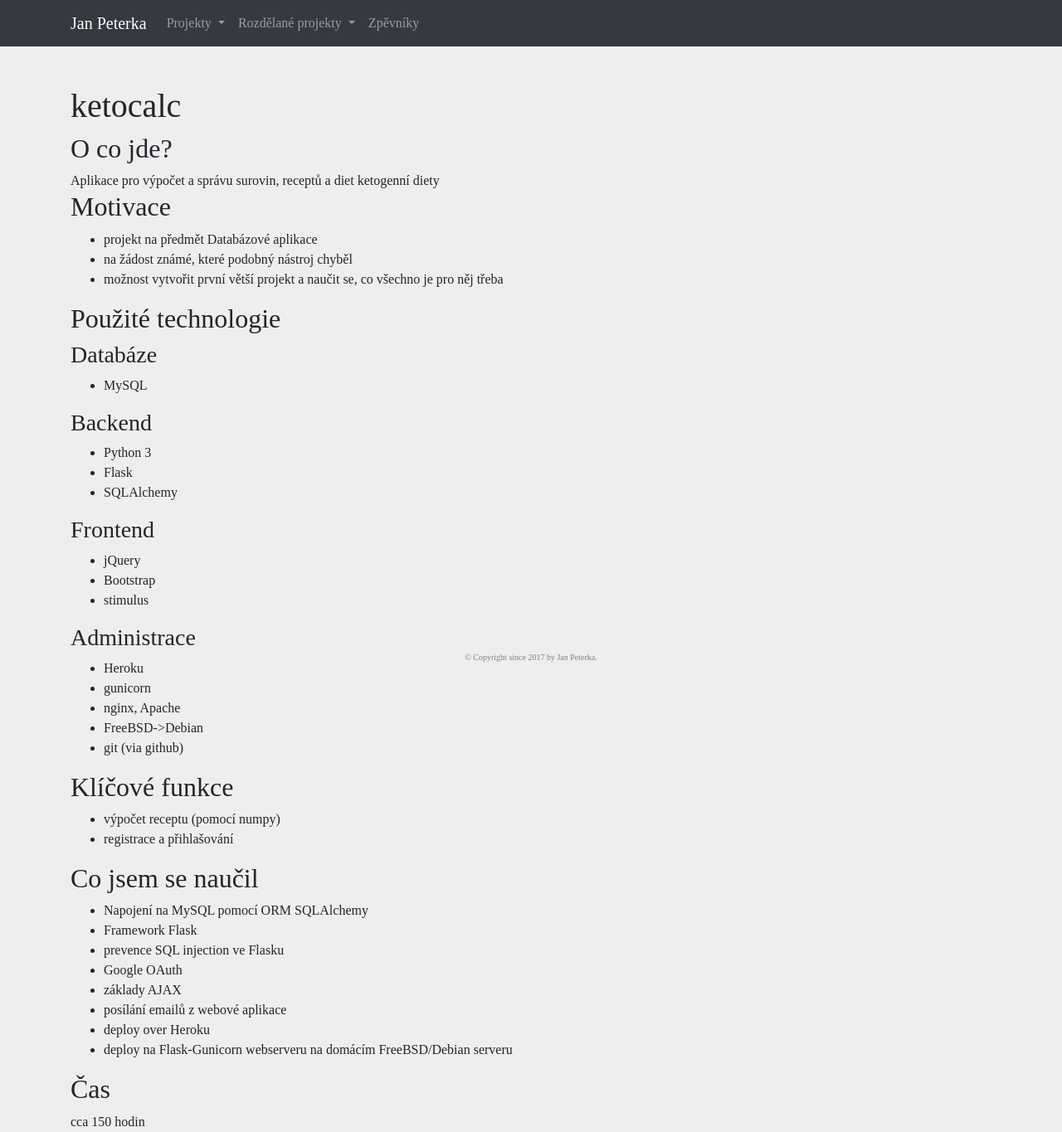
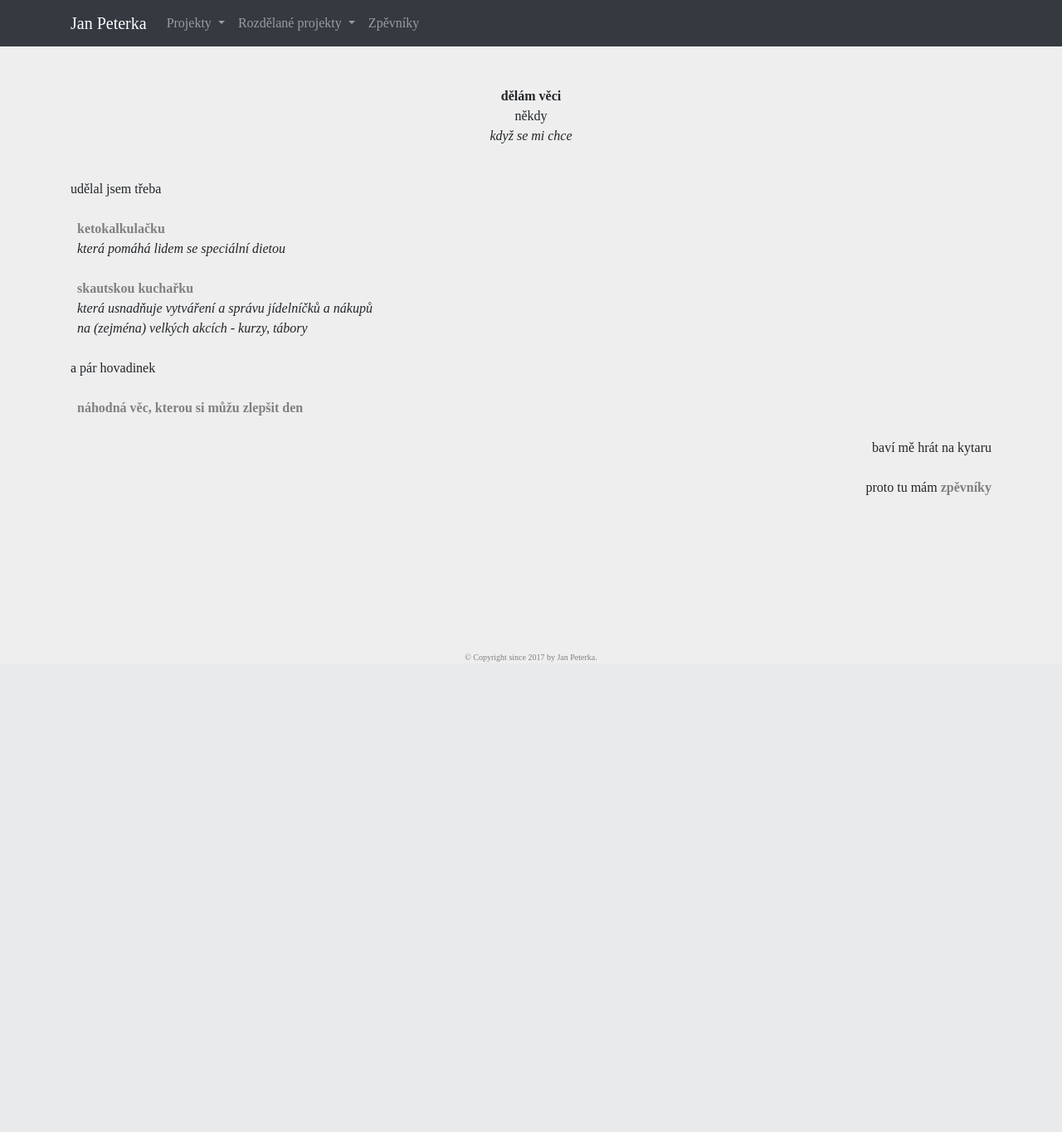
Before and after one commit to janpeterka/profile, a Flask app: page /portfolio in a window 1280 px wide. Shown: the whole page at 83% size. After the commit the page ends 798 px from the top, so only its background shows below. Run offline with Flask 2, Linux system fonts and the light colour scheme; some libraries are stand-ins or nearby versions.

Commit message:
Add portfolio clear code

```diff
--- a/app/__init__.py
+++ b/app/__init__.py
@@ -6,7 +6,6 @@ from flask_migrate import Migrate
 from flask_security import Security, SQLAlchemyUserDatastore
 
 from flask_charts import GoogleCharts
-# from flask_babelex import Babel
 
 
 # mail = Mail()
@@ -14,11 +13,10 @@ db = SQLAlchemy()
 migrate = Migrate()
 security = Security()
 charts = GoogleCharts()
-# babel = Babel()
 
 
-from app.blueprints.auth.models.roles import Role
-from app.blueprints.auth.models.users import User
+from app.blueprints.auth.models.roles import Role  # noqa: E402
+from app.blueprints.auth.models.users import User  # noqa: E402
 
 user_datastore = SQLAlchemyUserDatastore(db, User, Role)
 
--- a/app/blueprints/auth/controllers/auth.py
+++ b/app/blueprints/auth/controllers/auth.py
@@ -8,6 +8,7 @@ from flask import Blueprint
 
 auth_blueprint = Blueprint("auth", __name__)
 
+
 # MAIN
 @auth_blueprint.route("/user", methods=["GET"])
 def main():
--- a/app/blueprints/main/controllers/main.py
+++ b/app/blueprints/main/controllers/main.py
@@ -15,23 +15,18 @@ main_blueprint = Blueprint("main", __name__)
 
 
 # MAIN
-@main_blueprint.route("/", methods=["GET"])
+@main_blueprint.route("/")
 def main():
     return template("main/dashboard.html.j2")
 
 
-@main_blueprint.route("/newsletter", methods=["GET"])
-def show_newsletter():
-    return template("main/newsletter_subscribe.html.j2")
-
-
-@main_blueprint.route("/portfolio", methods=["GET"])
+@main_blueprint.route("/portfolio")
 def show_portfolio():
     return template("main/portfolio.html.j2")
 
 
-@main_blueprint.route("/songbooks", methods=["GET"])
-@main_blueprint.route("/zpevniky", methods=["GET"])
+@main_blueprint.route("/songbooks")
+@main_blueprint.route("/zpevniky")
 def show_songbooks():
     folders = [
         Folder(folder[0])
@@ -50,7 +45,7 @@ def show_songbooks():
     return template("main/songbooks.html.j2", folders=folders)
 
 
-@main_blueprint.route("/songbooks/<filename>", methods=["GET"])
+@main_blueprint.route("/songbooks/<filename>")
 def download_songbook_file(filename):
     return send_file(
         SONGBOOKS_DIR + filename.split(".")[0] + "/" + filename,
@@ -58,17 +53,23 @@ def download_songbook_file(filename):
     )
 
 
-@main_blueprint.route("/studentske_projekty", methods=["GET"])
+@main_blueprint.route("/studenti")
+@main_blueprint.route("/studentske_projekty")
 def show_student_projects():
     return template("main/student_projects.html.j2")
 
 
-@main_blueprint.route("/better", methods=["GET"])
+@main_blueprint.route("/better")
 def show_better_life():
     import datetime
     from ..better_life_tasks import tasks
     from ..better_life_tasks import predictions
-    date_as_int = int(datetime.date.today().strftime('%Y%m%d'))
+
+    date_as_int = int(datetime.date.today().strftime("%Y%m%d"))
     today_task = tasks[date_as_int % len(tasks)]
     today_prediction = predictions[date_as_int % len(predictions)]
-    return template("main/better_life.html.j2", today_task=today_task, today_prediction=today_prediction)
+    return template(
+        "main/better_life.html.j2",
+        today_task=today_task,
+        today_prediction=today_prediction,
+    )
--- a/app/templates/base.html.j2
+++ b/app/templates/base.html.j2
@@ -4,6 +4,8 @@
 {% block head %}
     <meta charset="UTF-8">
     <meta http-equiv="X-UA-Compatible" content="IE=edge">
+    <meta name="viewport" content="width=device-width, initial-scale=1, shrink-to-fit=no">
+
 
     {% block links %}
         <!-- Bootstrap -->
@@ -32,7 +34,7 @@
 {% endblock head %}
 </head>
 <body>
-    <div id="content">
+    <div id="content container">
     	{% block content %}{% endblock %}
     </div>
     <div id="footer" class="footer">
--- a/app/templates/main/dashboard.html.j2
+++ b/app/templates/main/dashboard.html.j2
@@ -1,9 +1,8 @@
 {% extends "base.html.j2" %}
-{% block title %}Jan Peterka{% endblock %}
+{% block title %} jan peterka {% endblock %}
 {% block script %}{% endblock %}
 
 {% block content %}
 	{% include('navbar.html.j2') %}
-    <div class="container">
-    </div>
+    <div class="container"></div>
 {% endblock %}
--- a/app/templates/main/portfolio.html.j2
+++ b/app/templates/main/portfolio.html.j2
@@ -1,78 +1,72 @@
 {% extends "base.html.j2" %}
-{% block title %}
-    Portfolio
-{% endblock %}
+{% block title %} portfolio {% endblock %}
 
 {% block content %}
     {% include('navbar.html.j2') %}
-    <div class="container">
-        <div class="main">
-            {% import "portfolio_item.html.j2" as item %}
+    <div class="container mt-5">
+        <div class="mt-5">
+            <div style="text-align: center;">
+                <span style="font-weight: bold;"> dělám věci </span> <br>
+                <span > někdy </span> <br>
+                <em> když se mi chce </em> <br>
+                <br>
+            </div>
 
-            <div class="portfolio-item">
-                {{ item.title(
-                    "ketocalc"
-                    )
-                }}
+            <div class="mt-3" style="text-align: left;">
+                <span> udělal jsem třeba </span><br>
 
-                {{ item.about(
-                    "Aplikace pro výpočet a správu surovin, receptů a diet ketogenní diety"
-                    )
-                }}
+                <br>
 
-                {{ item.motivation([
-                    "projekt na předmět Databázové aplikace",
-                    "na žádost známé, které podobný nástroj chyběl",
-                    "možnost vytvořit první větší projekt a naučit se, co všechno je pro něj třeba"
-                    ])
-                }}
+                <span class="ml-2">
+                    <a href="ketokalkulacka.cz" style="color: grey;">
+                        <strong> ketokalkulačku </strong>
+                    </a>
+                </span><br>
+                <span class="ml-2 font-italic">
+                    která pomáhá lidem se speciální dietou
+                </span><br>
 
-                {{ item.technology({
-                    "Databáze": [
-                        "MySQL"
-                        ],
-                    "Backend": [
-                        "Python 3",
-                        "Flask",
-                        "SQLAlchemy"
-                        ],
-                    "Frontend": [
-                        "jQuery",
-                        "Bootstrap",
-                        "stimulus"
-                        ],
-                    "Administrace": [
-                        "Heroku",
-                        "gunicorn",
-                        "nginx, Apache",
-                        "FreeBSD->Debian",
-                        "git (via github)"
-                        ]
-                 })
-                }}
+                <br>
 
-                {{ item.functions([
-                        "výpočet receptu (pomocí numpy)",
-                        "registrace a přihlašování"
-                    ])
-                }}
+                <span class="ml-2">
+                    <a href="skautskakucharka.cz" style="color: grey;">
+                        <strong> skautskou kuchařku </strong>
+                    </a>
+                </span><br>
+                <span class="ml-2 font-italic">
+                    která usnadňuje vytváření a správu jídelníčků a nákupů
+                </span><br>
+                <span class="ml-2 font-italic">
+                    na (zejména) velkých akcích - kurzy, tábory
+                </span><br>
 
-                {{ item.learned([
-                    "Napojení na MySQL pomocí ORM SQLAlchemy",
-                    "Framework Flask",
-                    "prevence SQL injection ve Flasku",
-                    "Google OAuth",
-                    "základy AJAX",
-                    "posílání emailů z webové aplikace",
-                    "deploy over Heroku",
-                    "deploy na Flask-Gunicorn webserveru na domácím FreeBSD/Debian serveru"
-                    ])
-                }}
+                <br>
 
-                {{ item.time(
-                    "cca 150 hodin"
-                    )
-                }}
+                <span> a pár hovadinek </span><br>
+
+                <br>
+
+                <span class="ml-2">
+                    <a href="{{url_for('main.show_better_life')}}" style="color: grey;">
+                        <strong> náhodná věc, kterou si můžu zlepšit den </strong>
+                    </a>
+                </span><br>
+
+            </div>
+
+            <div class="mt-4" style="text-align: right;">
+                <span> baví mě hrát na kytaru </span><br>
+
+                <br>
+
+                <span class="ml-2">
+                    proto tu mám
+                    <a href="{{ url_for('main.show_songbooks') }}" style="color: grey;">
+                        <strong> zpěvníky </strong>
+                    </a>
+                </span><br>
+
+                <br>
             </div>
         </div>
     </div>
--- a/app/templates/main/portfolio_item.html.j2
+++ /dev/null
@@ -1,66 +0,0 @@
-
-
-            {% macro title(text) %}
-                <h1>{{ text }}</h1>
-            {% endmacro %}
-
-            {% macro about(text) %}
-                <div class="portfolio-about">
-                    <h2>O co jde?</h2>
-                    {{ text }}
-                </div>
-            {% endmacro %}
-
-            {% macro motivation(items) %}
-            <div class="portfolio-motivation">
-                <h2>Motivace</h2>
-                <ul>
-                    {% for item in items %}
-                        <li>{{ item }}</li>
-                    {% endfor %}
-                </ul>
-            </div>
-            {% endmacro %}
-
-
-            {% macro technology(dict) %}
-            <div class="portfolio-technology">
-                <h2>Použité technologie</h2>
-                {% for key, value in dict.items() %}
-                    <h3>{{ key }}</h3>
-                    <ul>
-                    {% for item in value %}
-                        <li>{{ item }}</li>
-                    {% endfor %}
-                    </ul>
-                {% endfor %}
-            </div>
-            {% endmacro %}
-
-            {% macro functions(items) %}
-            <div class="portfolio-functions">
-                <h2>Klíčové funkce</h2>
-                <ul>
-                    {% for item in items %}
-                        <li>{{ item }}</li>
-                    {% endfor %}
-                </ul>
-            </div>
-            {% endmacro %}
-
-            {% macro learned(items) %}
-            <div class="portfolio-learned">
-                <h2>Co jsem se naučil</h2>
-                <ul>
-                    {% for item in items %}
-                        <li>{{ item }}</li>
-                    {% endfor %}
-                </ul>
-            {% endmacro %}
-
-            {% macro time(text) %}
-                <div class="portfolio-time">
-                    <h2>Čas</h2>
-                    {{ text }}
-                </div>
-            {% endmacro %}
--- a/app/templates/poetry/index.html.j2
+++ b/app/templates/poetry/index.html.j2
@@ -1,5 +1,5 @@
 {% extends "base.html.j2" %}
-{% block title %}Básně hor{% endblock %}
+{% block title %} Básně hor {% endblock %}
 
 {% block links %}
 	{{ super() }}
```
Also changed, not shown: app/templates/main/newsletter_subscribe.html.j2 (deleted, +0 -54 lines), app/templates/navbar.html.j2 (+4 -4 lines).
